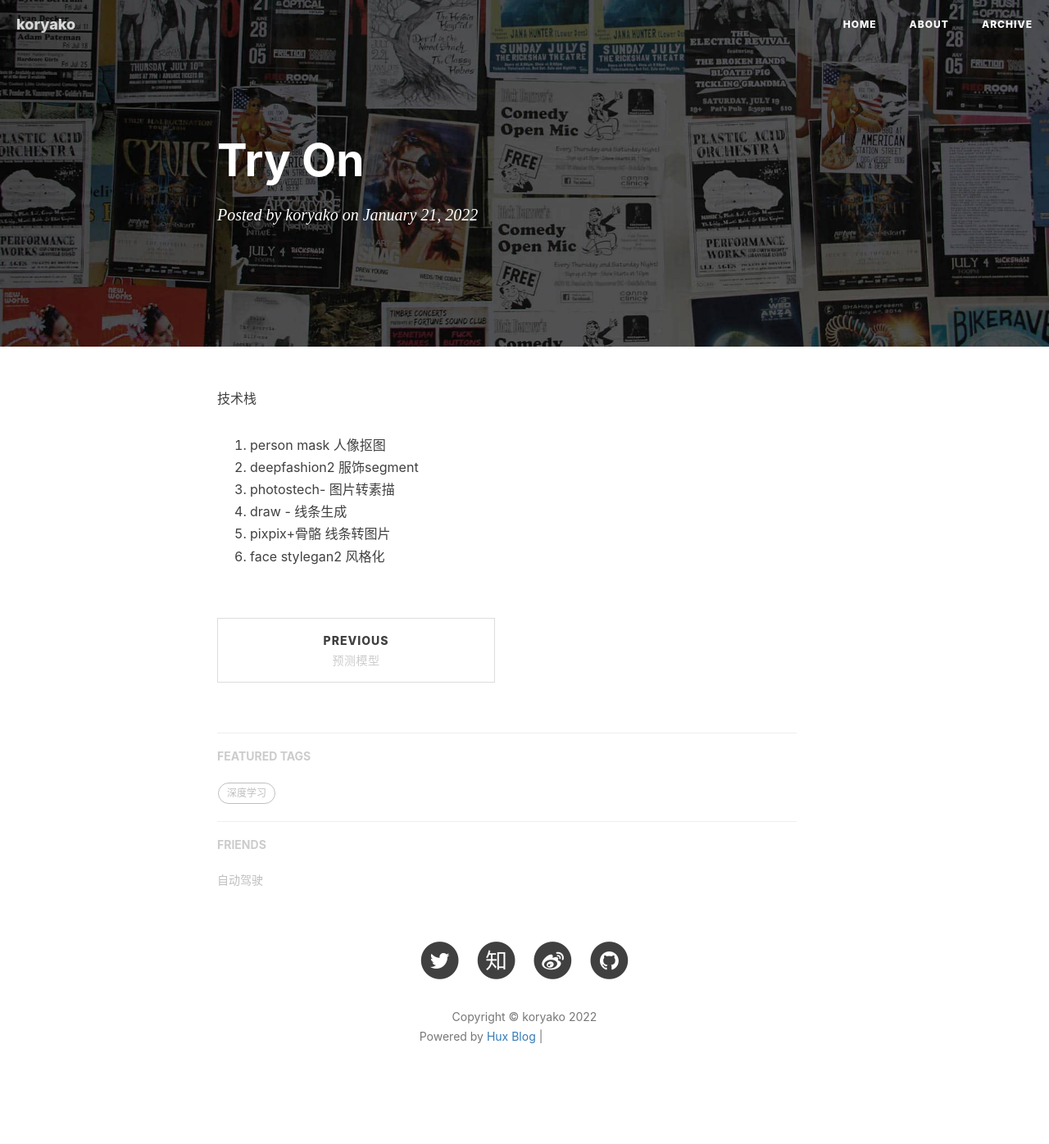
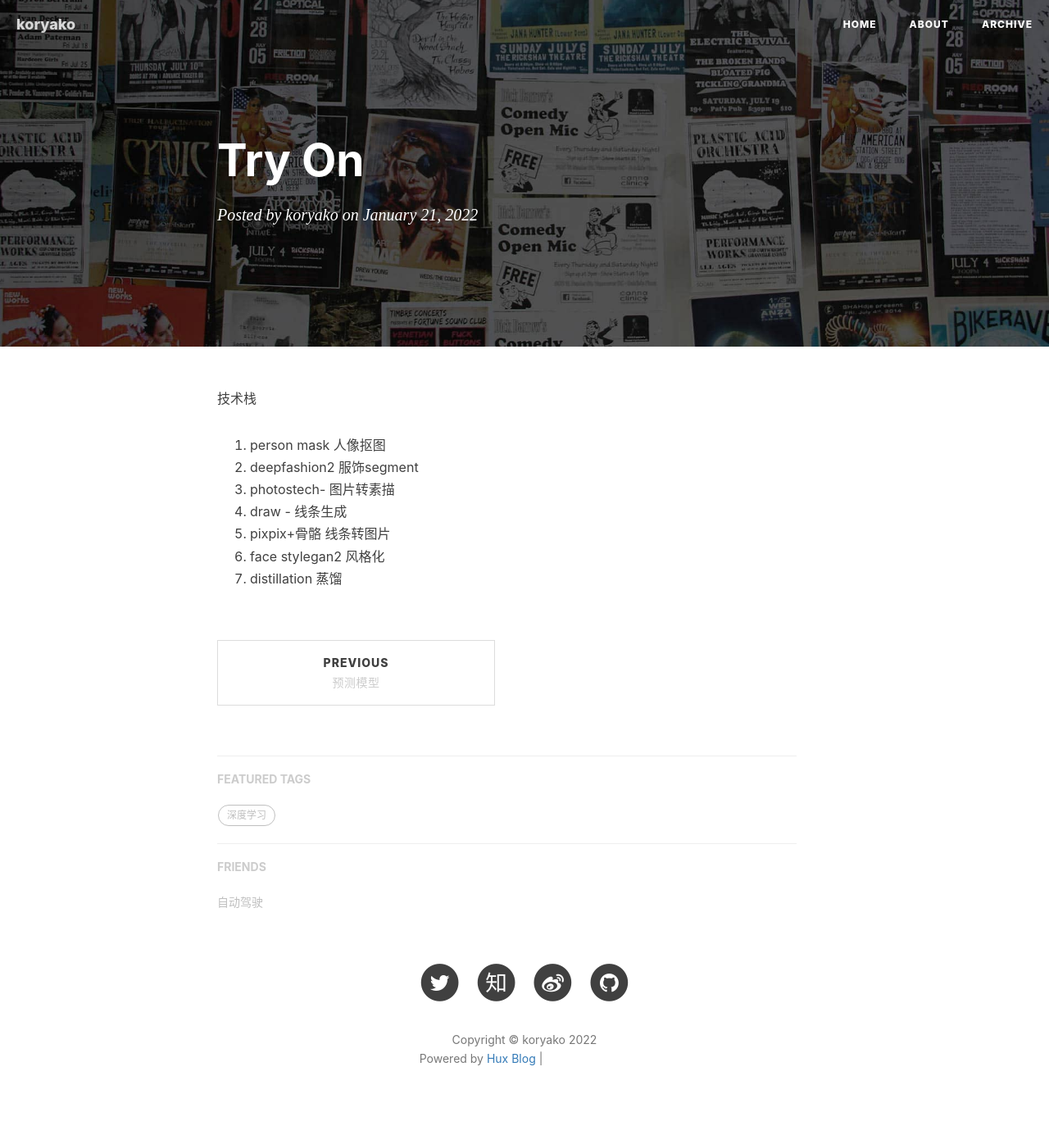
Before and after one commit to koryako/koryako.github.io, a Jekyll site: the page built from _posts/2022-1-21-try-on.md, in a window 1280 px wide. Shown: the whole page at 82% size. Built offline with Jekyll 4.4.1, drawn with Linux system fonts in a browser that asks for light colours; nearby versions of some CDN libraries; our own code applies the rules of GitHub Pages for plain Markdown files; comment, search, counter and statistics services are not loaded; before the commit the page ends 1369 px from its top, so only the background shows below that; grey boxes are pictures that could not be loaded.

Commit message:
Update 2022-1-21-try-on.md

```diff
--- a/_posts/2022-1-21-try-on.md
+++ b/_posts/2022-1-21-try-on.md
@@ -6,3 +6,4 @@
 4.  draw - 线条生成
 5.  pixpix+骨骼 线条转图片
 6.  face  stylegan2 风格化
+7.  distillation 蒸馏
```
